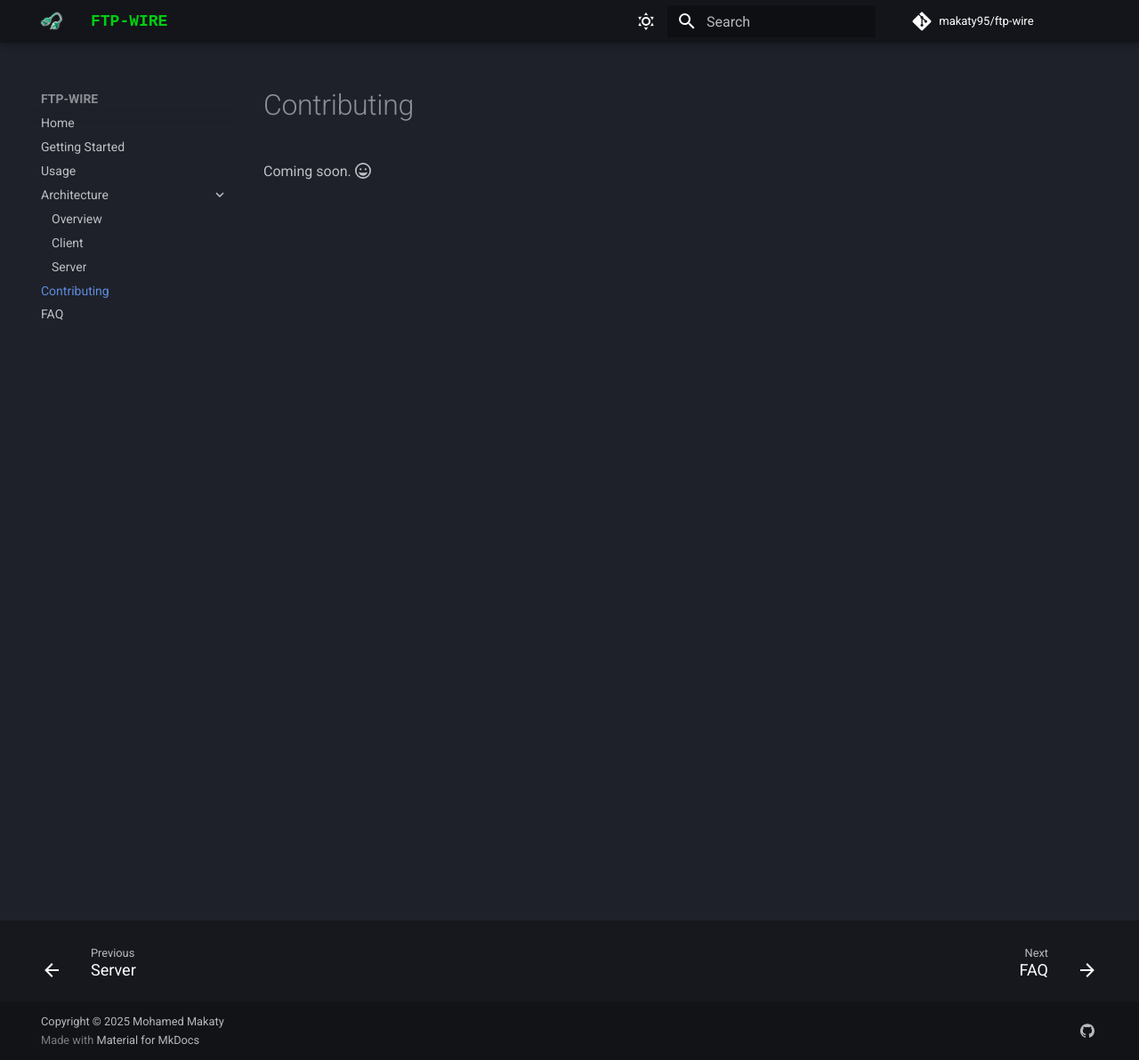
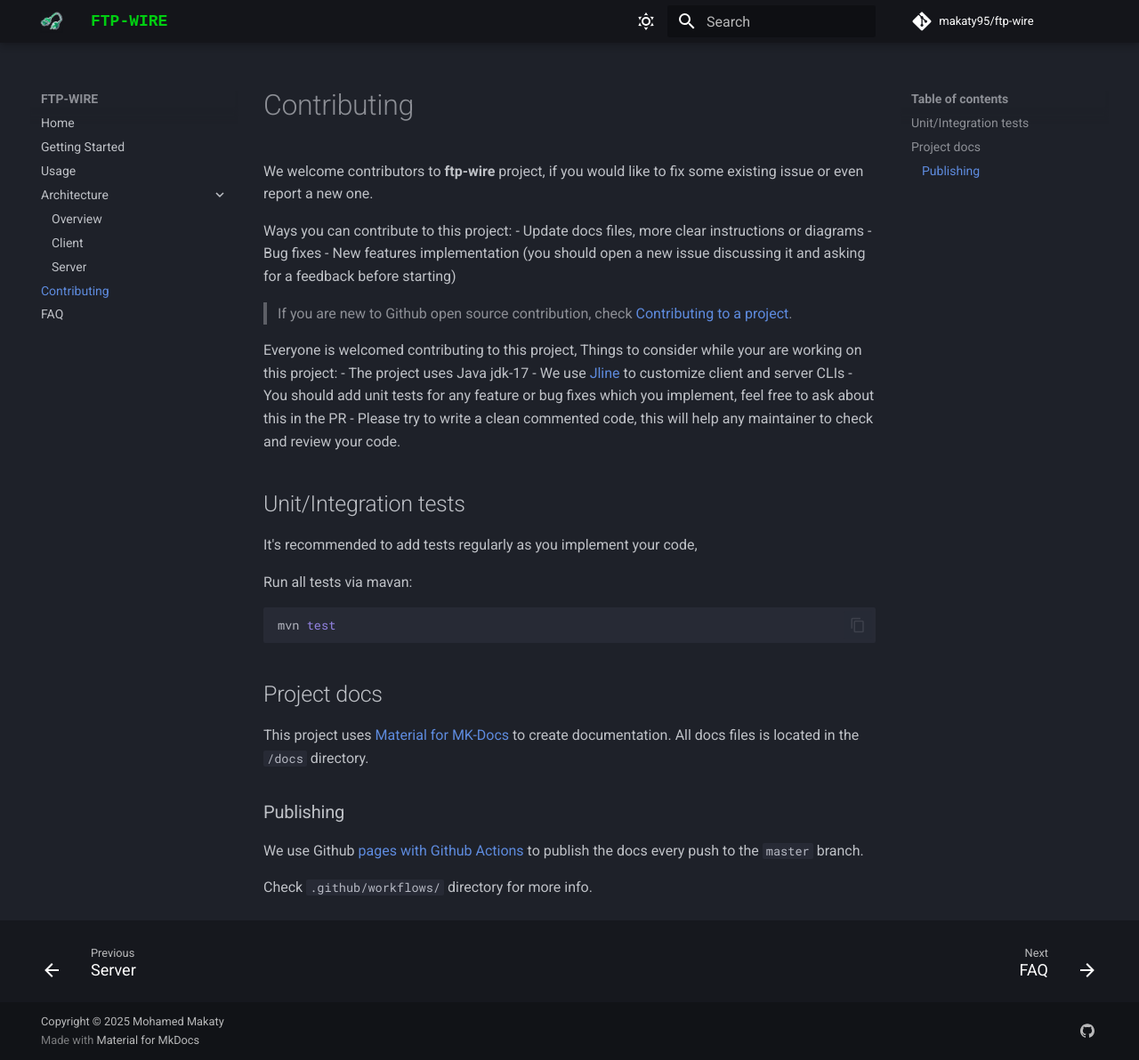
Before and after one commit to makaty95/ftp-wire, an MkDocs documentation site: the page built from docs/docs/contributing.md, in a window 1280 px wide and 1192 px high. Shown: the whole window at 89% size. Built offline with MkDocs 1.6.1 and Material for MkDocs 9.7.7, drawn with Linux system fonts in a browser that asks for light colours; comment, search, counter and statistics services are not loaded.

Commit message:
completing contribution file

````diff
--- a/docs/docs/contributing.md
+++ b/docs/docs/contributing.md
@@ -1 +1,31 @@
-Coming soon. :fontawesome-regular-face-grin:
+We welcome contributors to **ftp-wire** project, if you would like to fix some existing issue or even report a new one.
+
+Ways you can contribute to this project:
+- Update docs files, more clear instructions or diagrams
+- Bug fixes
+- New features implementation (you should open a new issue discussing it and asking for a feedback before starting)
+
+> If you are new to Github open source contribution, check [Contributing to a project](https://docs.github.com/en/get-started/exploring-projects-on-github/contributing-to-a-project).
+
+Everyone is welcomed contributing to this project, Things to consider while your are working on this project:
+- The project uses Java jdk-17
+- We use [Jline](https://jline.org/docs/intro) to customize client and server CLIs
+- You should add unit tests for any feature or bug fixes which you implement, feel free to ask about this in the PR
+- Please try to write a clean commented code, this will help any maintainer to check and review your code.
+
+## Unit/Integration tests
+It's recommended to add tests regularly as you implement your code,
+
+Run all tests via mavan:
+```bash
+mvn test
+```
+
+## Project docs
+This project uses [Material for MK-Docs](https://squidfunk.github.io/mkdocs-material/) to create documentation.
+All docs files is located in the `/docs` directory.
+
+### Publishing
+We use Github [pages with Github Actions](https://squidfunk.github.io/mkdocs-material/publishing-your-site/#with-github-actions) to publish the docs every push to the `master` branch.
+
+Check `.github/workflows/` directory for more info.
````
Also changed, not shown: 2 other files.
